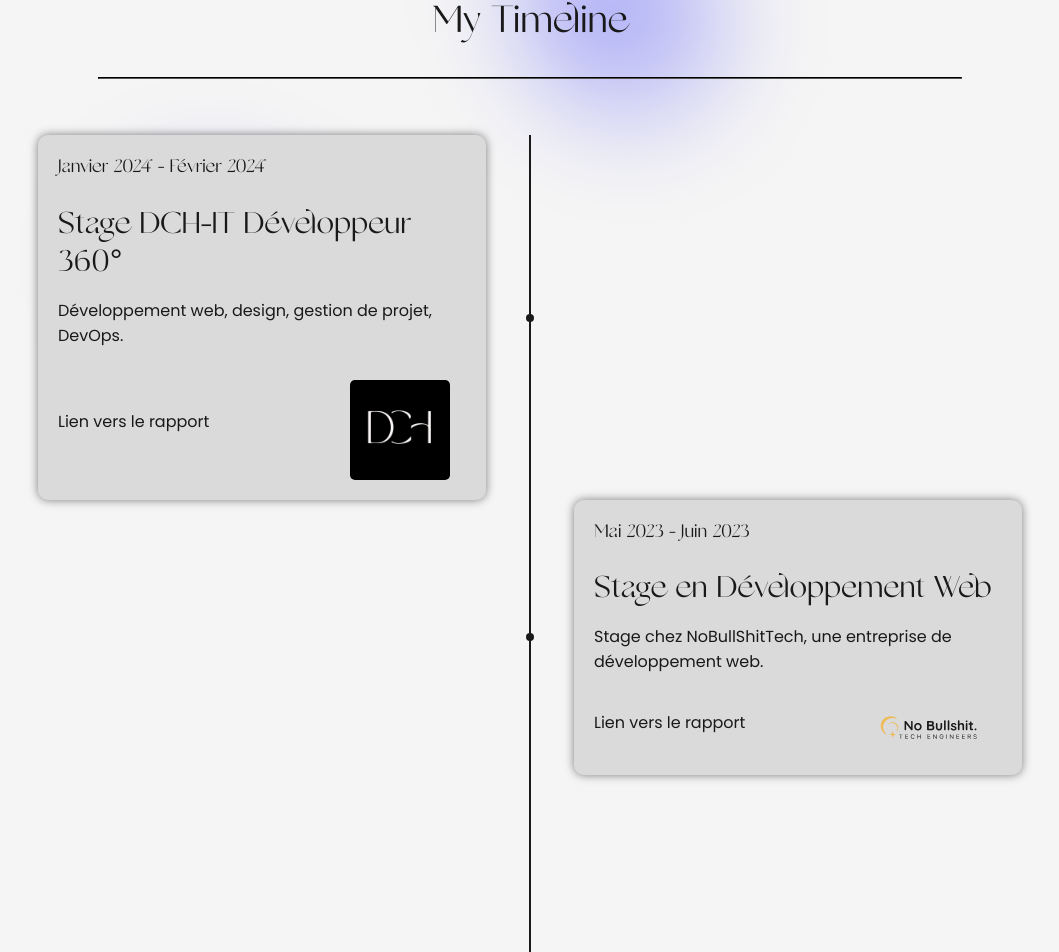
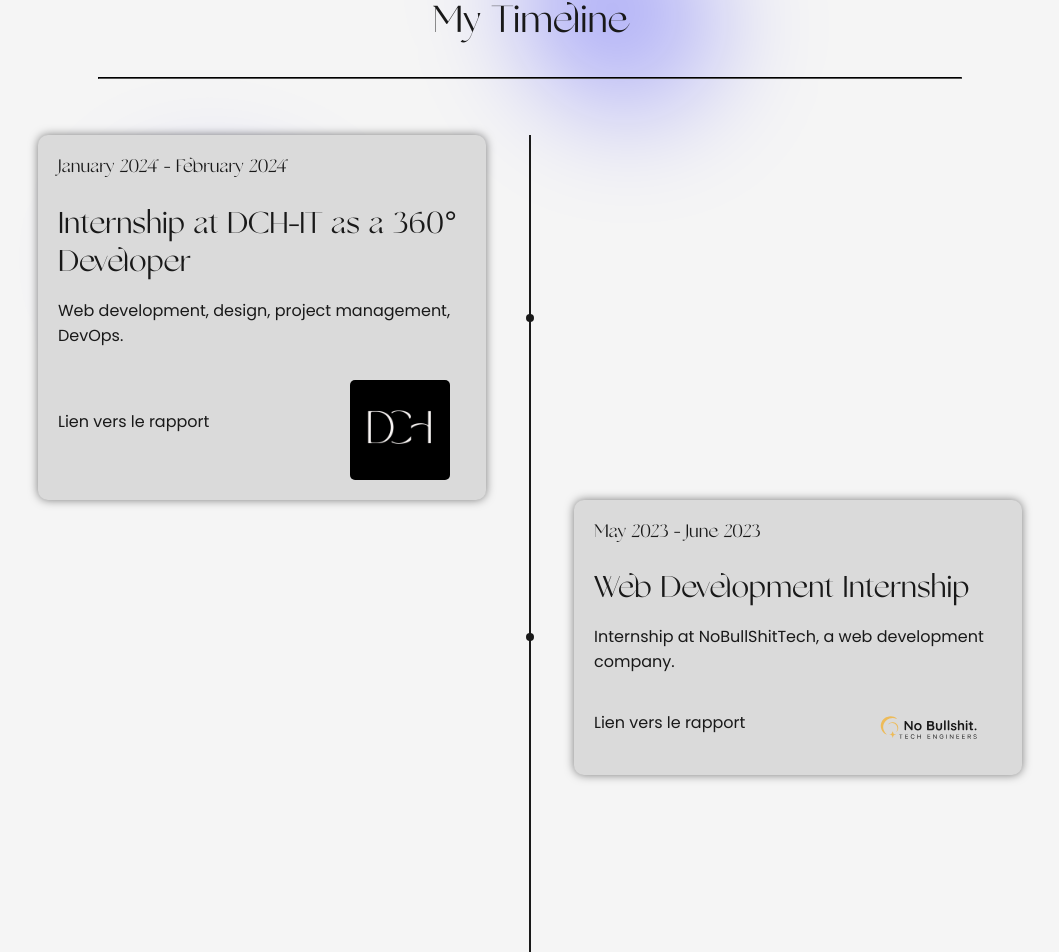
Before and after one commit to D-Seonay/portfolio-matheo-delaunay-2024, a React (Create React App) app: page /about in a window 1280 px wide. Shown: the part 2839-3791 px from the top of the page, without its empty margins (110-1169 px from the left). Built offline with nearby package versions, Linux system fonts and the light colour scheme.

Commit message:
fr -> en text timeline

```diff
--- a/src/component/ui/Timeline.jsx
+++ b/src/component/ui/Timeline.jsx
@@ -7,8 +7,8 @@ import logoLaMennais from "../../img/logo-timeline/LOGO_LaMennais.png";
 import logoStFelix from "../../img/logo-timeline/LOGO_StFelix.png";
 import LogoNoBullShitTech from "../../img/logo-timeline/LOGO_NoBullShitTech.svg";
 import LogoDCHIT from "../../img/logo-timeline/LOGO_DCHIT.png";
-import RapportNoBullShitTech from "../../pdf/RapportDeStageNoBullShit.pdf";
-import RapportDCHIT from "../../pdf/rapport-de-stage-dch-it.pdf";
+import ReportNoBullShitTech from "../../pdf/RapportDeStageNoBullShit.pdf";
+import ReportDCHIT from "../../pdf/rapport-de-stage-dch-it.pdf";
 
 
 const TimelineContainer = styled.div`
@@ -187,44 +187,44 @@ const MyTimeline = () => {
 	const [visibleSections, setVisibleSections] = useState([]);
 	const events = [
 		{
-			title: 'Stage DCH-IT Développeur 360°',
-			date: 'Janvier 2024 - Février 2024',
-			description: "Développement web, design, gestion de projet, DevOps.",
+			title: 'Internship at DCH-IT as a 360° Developer',
+			date: 'January 2024 - February 2024',
+			description: "Web development, design, project management, DevOps.",
 			logo: LogoDCHIT,
 			link: '',
-			rapport: RapportDCHIT,
+			report: ReportDCHIT,
 		},
 		{
-			title: 'Stage en Développement Web',
-			date: 'Mai 2023 - Juin 2023',
-			description: "Stage chez NoBullShitTech, une entreprise de développement web.",
+			title: 'Web Development Internship',
+			date: 'May 2023 - June 2023',
+			description: "Internship at NoBullShitTech, a web development company.",
 			logo: LogoNoBullShitTech,
 			link: 'https://engineers.getnobullshit.com/',
-			rapport: RapportNoBullShitTech,
+			report: ReportNoBullShitTech,
 		},
 		{
-			title: 'Études en Informatique chez EPSI Nantes',
-			date: 'Septembre 2022 - Présent',
-			description: "École d'ingénieur en informatique située à Nantes, post-bac à bac+5.",
+			title: 'Computer Science Studies at EPSI Nantes',
+			date: 'September 2022 - Present',
+			description: "Engineering school in computer science located in Nantes, post-baccalaureate to bac+5.",
 			logo: logoEPSI,
 			link: 'https://www.epsi.fr/',
-			rapport: '',
+			report: '',
 		},
 		{
-			title: 'Alternance au lycée La Mennais',
-			date: 'Novembre 2020 - Août 2022',
-			description: "Maintenance informatique et gestion de parc.",
+			title: 'Apprenticeship at La Mennais High School',
+			date: 'November 2020 - August 2022',
+			description: "Computer maintenance and fleet management.",
 			logo: logoLaMennais,
 			link: 'https://www.lycee-lamennais.fr/',
-			rapport: '',
+			report: '',
 		},
 		{
-			title: 'Bachelor professionnel en SN option RISC',
-			date: 'Septembre 2019 - Août 2022',
-			description: "Bac en Systèmes Numériques option Réseaux Informatiques et Systèmes Communicants à St Félix La Salle.",
+			title: 'Professional Bachelor’s Degree in SN with RISC option',
+			date: 'September 2019 - August 2022',
+			description: "Bachelor's degree in Digital Systems with a specialization in Computer Networks and Communicating Systems at St Félix La Salle.",
 			logo: logoStFelix,
 			link: 'https://stfelixlasalle.fr/',
-			rapport: '',
+			report: '',
 		},
 	];
 
@@ -273,8 +273,8 @@ const MyTimeline = () => {
 
 									<LowContainer>
 
-										{event.rapport ? (
-											<Rapport theme={theme} href={event.rapport} target="_blank" rel="noopener noreferrer">
+										{event.report ? (
+											<Rapport theme={theme} href={event.report} target="_blank" rel="noopener noreferrer">
 												Lien vers le rapport
 											</Rapport>
 										) : (
```
